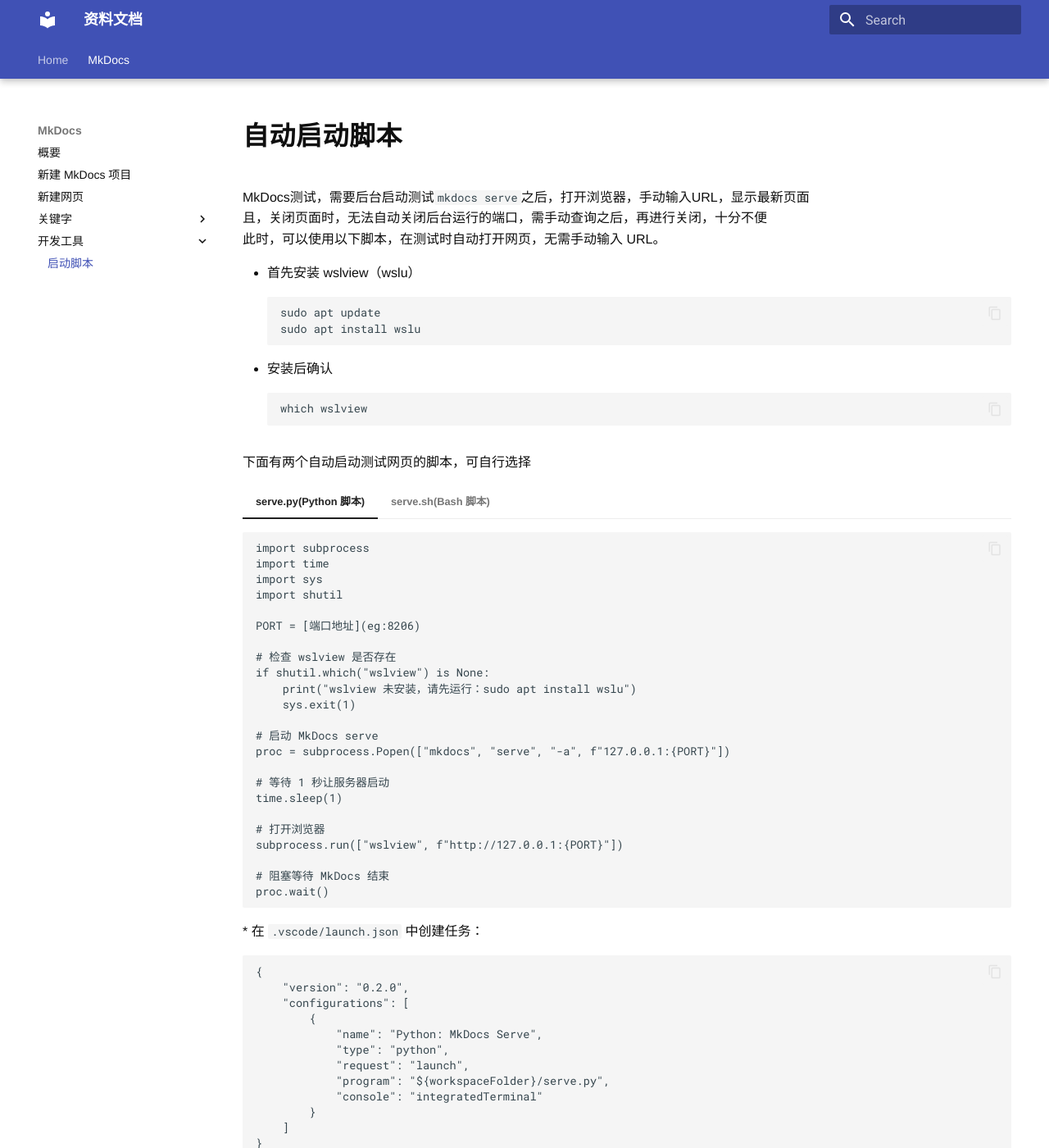
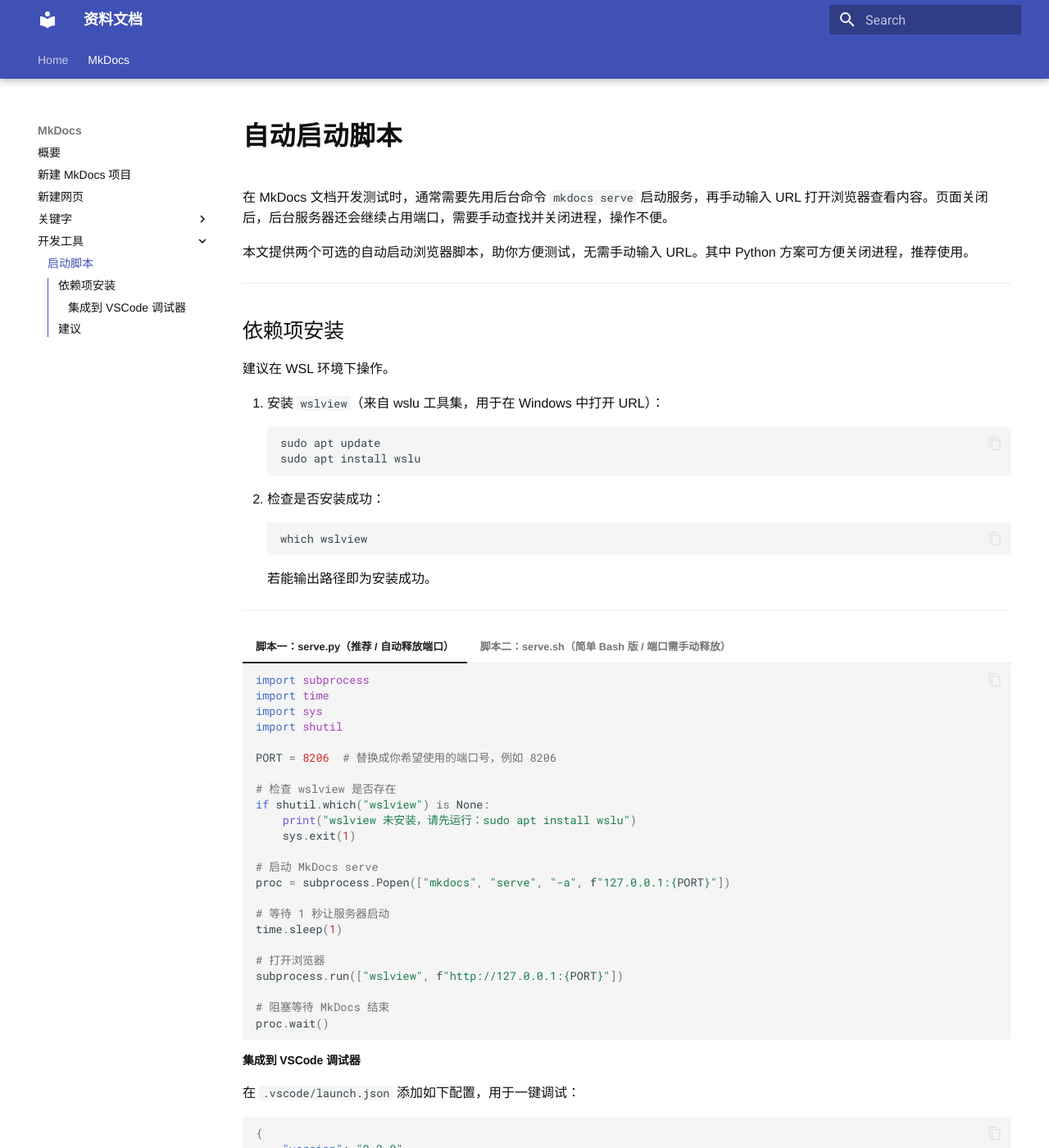
Before and after one commit to ElmMeteor/mkdocs-project, an MkDocs documentation site: the page built from docs/mkDocs/pageTool/mkdocs-script.md, in a window 1280 px wide and 1400 px high. Shown: the whole window at 82% size. Built offline with MkDocs 1.6.1 and Material for MkDocs 9.7.7, drawn with Linux system fonts in a browser that asks for light colours; some of the changed text lies outside the part shown.

Commit message:
自动发布功能追加

````diff
--- a/docs/mkDocs/pageTool/mkdocs-script.md
+++ b/docs/mkDocs/pageTool/mkdocs-script.md
@@ -1,29 +1,37 @@
 # 自动启动脚本
 
-MkDocs测试，需要后台启动测试`mkdocs serve`之后，打开浏览器，手动输入URL，显示最新页面
-且，关闭页面时，无法自动关闭后台运行的端口，需手动查询之后，再进行关闭，十分不便
-此时，可以使用以下脚本，在测试时自动打开网页，无需手动输入 URL。
+在 MkDocs 文档开发测试时，通常需要先用后台命令 `mkdocs serve` 启动服务，再手动输入 URL 打开浏览器查看内容。页面关闭后，后台服务器还会继续占用端口，需要手动查找并关闭进程，操作不便。
 
-* 首先安装 wslview（wslu）
-    ```
+本文提供两个可选的自动启动浏览器脚本，助你方便测试，无需手动输入 URL。其中 Python 方案可方便关闭进程，推荐使用。
+
+---
+
+## 依赖项安装
+
+建议在 WSL 环境下操作。
+
+1. 安装 `wslview`（来自 wslu 工具集，用于在 Windows 中打开 URL）：
+    ```bash
     sudo apt update
     sudo apt install wslu
     ```
-* 安装后确认
-    ```
+2. 检查是否安装成功：
+    ```bash
     which wslview
     ```
+    若能输出路径即为安装成功。
 
-下面有两个自动启动测试网页的脚本，可自行选择
+---
 
-=== "serve.py(Python 脚本)"
-    ```
+=== "脚本一：serve.py（推荐 / 自动释放端口）"
+
+    ```python
     import subprocess
     import time
     import sys
     import shutil
 
-    PORT = [端口地址](eg:8206)
+    PORT = 8206  # 替换成你希望使用的端口号，例如 8206
 
     # 检查 wslview 是否存在
     if shutil.which("wslview") is None:
@@ -42,29 +50,36 @@
     # 阻塞等待 MkDocs 结束
     proc.wait()
     ```
-    * 在 `.vscode/launch.json` 中创建任务：
-        ```
-        {
-            "version": "0.2.0",
-            "configurations": [
-                {
-                    "name": "Python: MkDocs Serve",
-                    "type": "python",
-                    "request": "launch",
-                    "program": "${workspaceFolder}/serve.py",
-                    "console": "integratedTerminal"
-                }
-            ]
-        }
-        ```
-    > 使用 Python 调试器调试（F5）或 `python serve.py` 即可启动测试
-      ![图示](../../mkDocs/img/MkDocs_Script_1.png)
-    > Ctrl+C 或停止按钮退出测试，端口自动释放
 
-=== "serve.sh(Bash 脚本)"
-    **此脚本无法自动关闭后台端口，需手动关闭**
+    #### **集成到 VSCode 调试器**
 
+    在 `.vscode/launch.json` 添加如下配置，用于一键调试：
+
+    ```json
+    {
+        "version": "0.2.0",
+        "configurations": [
+            {
+                "name": "Python: MkDocs Serve",
+                "type": "python",
+                "request": "launch",
+                "program": "${workspaceFolder}/serve.py",
+                "console": "integratedTerminal"
+            }
+        ]
+    }
     ```
+
+    **使用方法：**
+    - 运行 `python serve.py` 或通过 VSCode 的 F5 快捷键直接调试，即可自动启动 MkDocs 并打开页面
+    - 停止调试或 Ctrl+C 结束，端口会自动释放，无需手动查杀进程
+    -
+    ![图示](../../mkDocs/img/MkDocs_Script_1.png)
+
+
+=== "脚本二：serve.sh（简单 Bash 版 / 端口需手动释放）"
+
+    ```bash
     #!/bin/bash
 
     # -----------------------------
@@ -72,7 +87,7 @@
     # -----------------------------
 
     # 配置端口
-    PORT=[端口地址](eg:8206)
+    PORT=8206  # 替换为你想要使用的端口号
 
     # 检查 wslview 是否安装
     if ! command -v wslview &> /dev/null
@@ -94,22 +109,37 @@
     # 自动在 Windows 浏览器打开
     wslview http://127.0.0.1:$PORT
 
-    # 等待 MkDocs 前台运行（阻塞终端）
+    # 等待 MkDocs 服务结束（可 Ctrl+C 终止，但端口进程不会自动回收）
     wait $MKDOCS_PID
     ```
-    * 给予执行权限(只需第一次启动前执行)
+
+    **首次使用前给予执行权限：**
+    ```bash
+    chmod +x serve.sh
+    ```
+
+    **启动测试：**
+    ```bash
+    ./serve.sh
+    ```
+
+    **如需手动关闭端口：**
+
+    1. 查询占用端口进程
+        ```bash
+        lsof -i :8206    # 替换为你的端口号
         ```
-        chmod +x serve.sh
+    2. 结束进程
+        ```bash
+        kill <PID>
         ```
-    * 启动测试
-        ```
-        ./serve.sh
-        ```
-    * 查找占用端口的进程
-        ```
-        lsof -i :[端口地址](eg:8000)
-        ```
-    * 关闭启动中的端口
-        ```
-        kill [启动中的进程码](eg:45631)
-        ```
+
+---
+
+## 建议
+
+- **推荐使用 Python 脚本**：方便集成到 VSCode，Ctrl+C 停止时端口自动释放，无需手动杀进程；
+- Bash 脚本没有自动管理后台端口功能，适合简单场景；
+- 记得根据实际端口修改 `PORT` 变量。
+
+---
````
Also changed, not shown: other parts of docs/mkDocs/pageTool/mkdocs-script.md (+1 -1 lines), docs/mkDocs/pageKeyword/docs/pipe.md (+0 -22 lines), docs/mkDocs/pageKeyword/mkdocs/navigation.md (+25 -8 lines), 1 other file.
